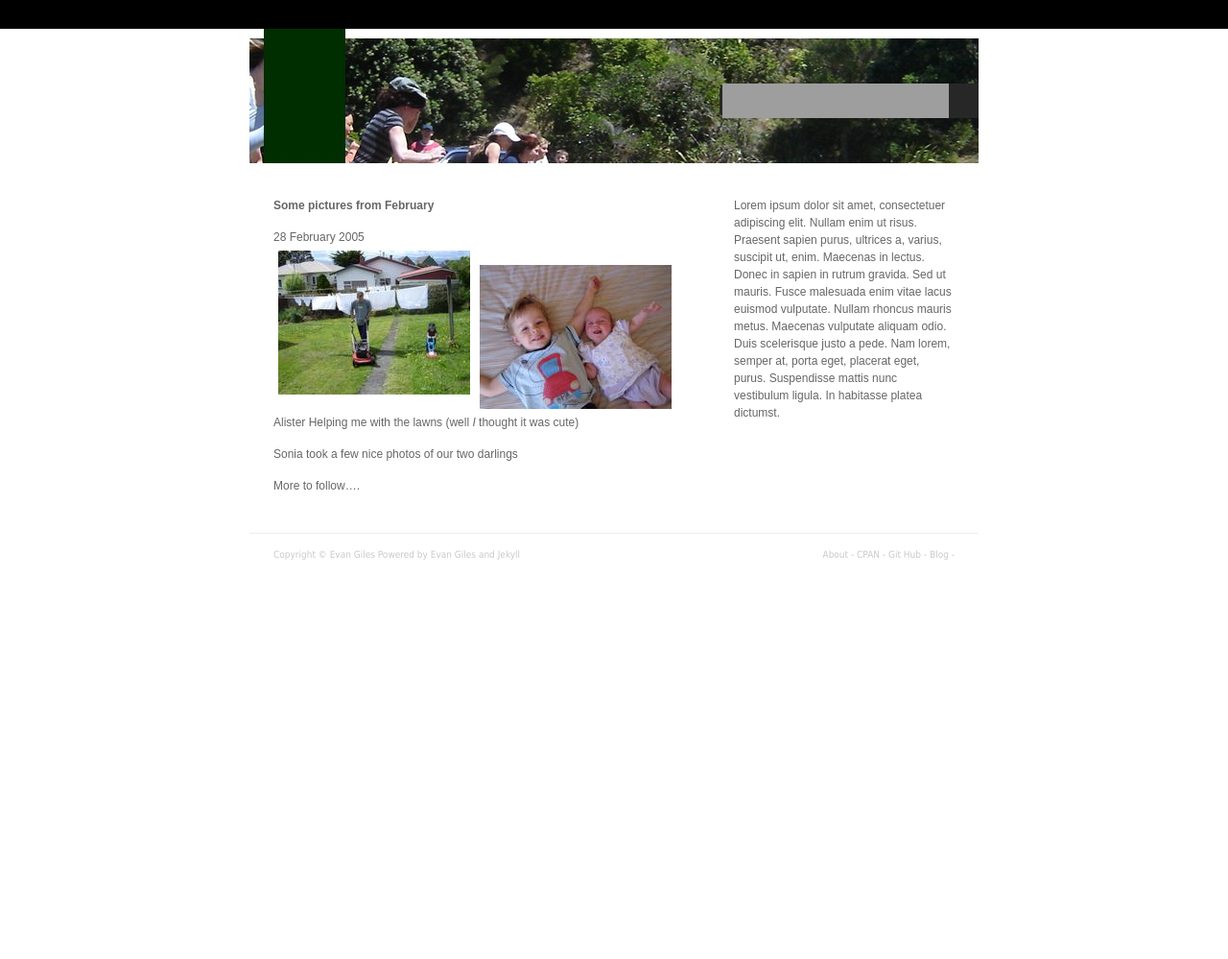
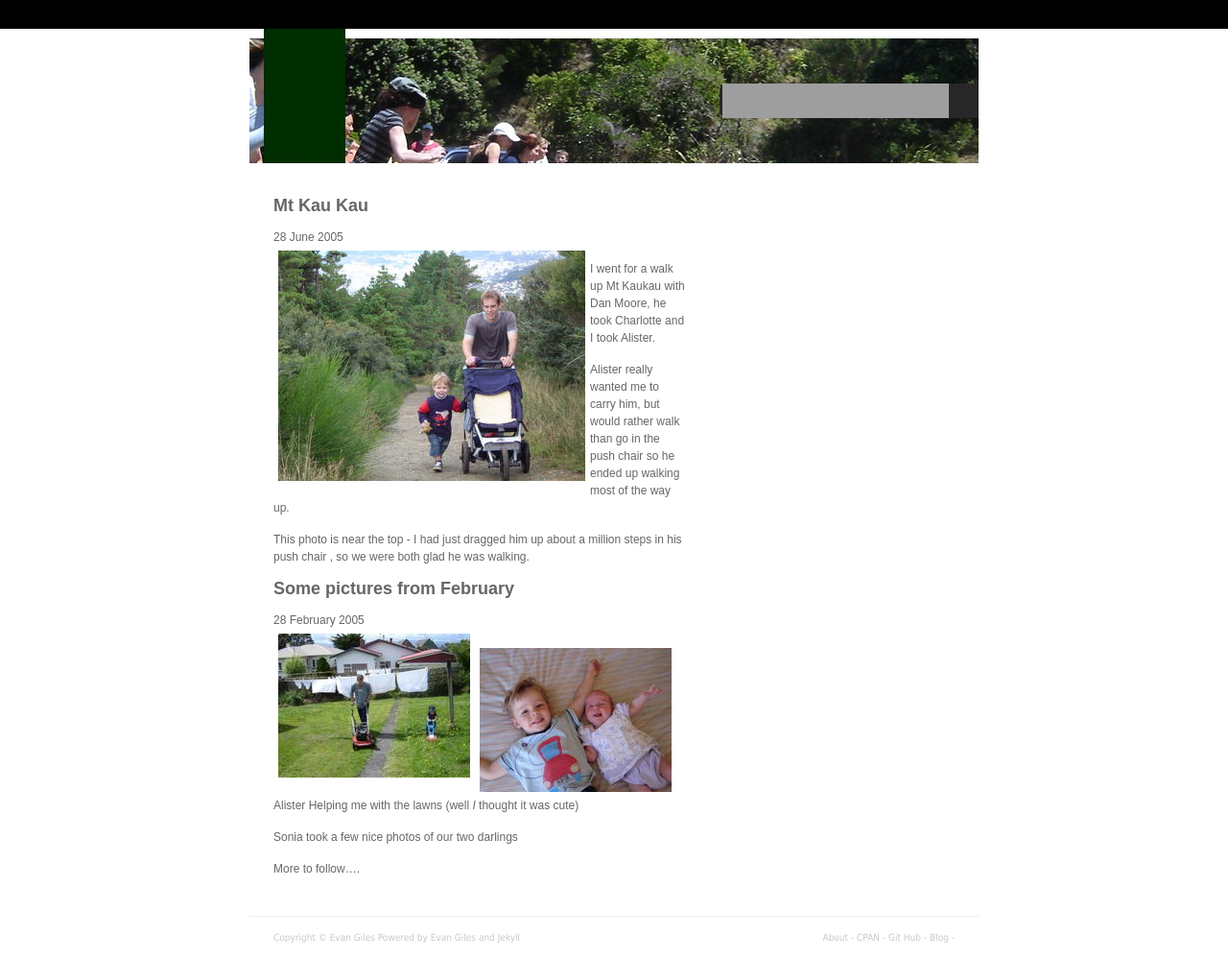
Before and after one commit to egiles/egiles.github.com, a Jekyll site: the page built from index.html, in a window 1280 px wide. Shown: the whole page at 96% size. Built offline with Jekyll 4.4.1, drawn with Linux system fonts in a browser that asks for light colours; before the commit the page ends 900 px from its top, so only the background shows below that; grey boxes are pictures that could not be loaded.

```diff
--- a/_layouts/default.html
+++ b/_layouts/default.html
@@ -27,7 +27,7 @@
     </div>
 
     <div id="sidebar-a">
-      <div class="padding">
+      <div class="hidden">
         Lorem ipsum dolor sit amet, consectetuer adipiscing elit. Nullam enim ut risus.
         Praesent sapien purus, ultrices a, varius, suscipit ut, enim. Maecenas in lectus.
         Donec in sapien in rutrum gravida. Sed ut mauris. Fusce malesuada enim vitae lacus
--- a/css/master.css
+++ b/css/master.css
@@ -54,6 +54,7 @@ h1 {
 
 #content h2 {
     padding-bottom: 15px;
+    font-size: large;
 }
 
 #content p {
```
Also changed, not shown: _posts/2005-06-28-mt-kaukau.markdown (added, +15 -0 lines), images/content/dsc00663.jpg (added).
